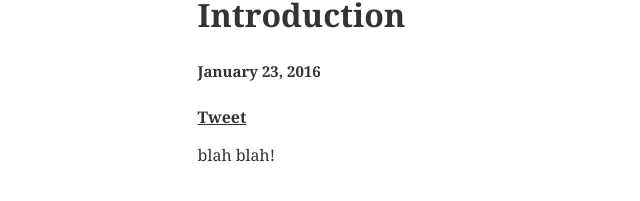
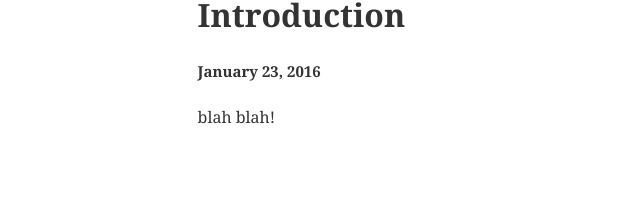
Before and after one commit to objmagic/4023, a Jekyll site: the page built from _posts/2016-01-23-introduction.md, in a window 1280 px wide. Shown: the part 133-334 px from the top of the page, without its empty margins (0-640 px from the left). Built offline with Jekyll 4.4.1, drawn with Linux system fonts in a browser that asks for light colours; Markdown is read by kramdown in place of the engine named in the settings; comment, search, counter and statistics services are not loaded.

Commit message:
fix layout

```diff
--- a/_layouts/post.html
+++ b/_layouts/post.html
@@ -9,8 +9,6 @@
             <div id="content">
               <h1>{{page.title}}</h1>
               <h5>{{ page.date | date: '%B %d, %Y' }}</h5>
-              <a href="https://twitter.com/share" class="twitter-share-button"{count}>Tweet</a>
-              <script>!function(d,s,id){var js,fjs=d.getElementsByTagName(s)[0],p=/^http:/.test(d.location)?'http':'https';if(!d.getElementById(id)){js=d.createElement(s);js.id=id;js.src=p+'://platform.twitter.com/widgets.js';fjs.parentNode.insertBefore(js,fjs);}}(document, 'script', 'twitter-wjs');</script>
               {{content}}
             </div>
           </body>
```
